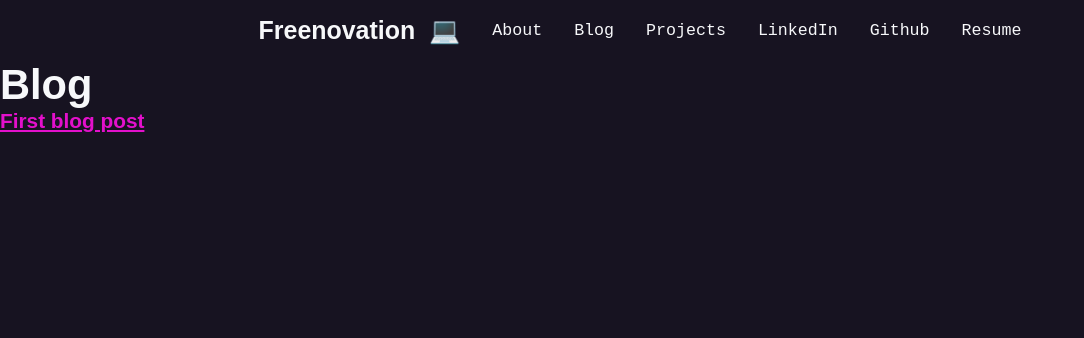
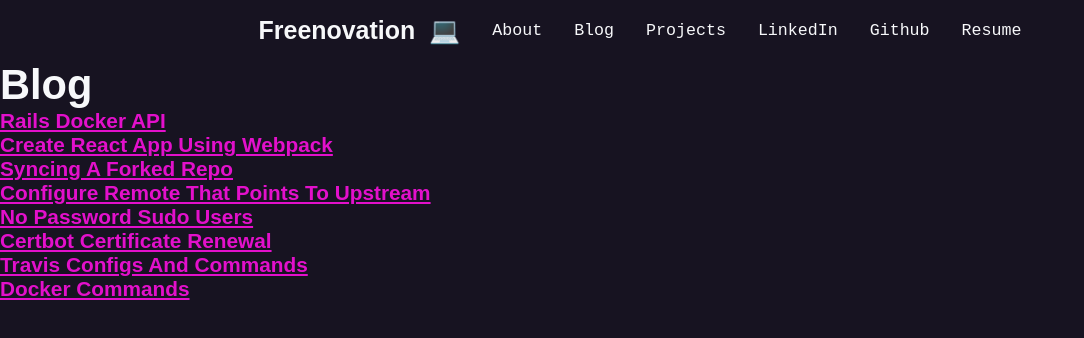
Before and after one commit to Femchengdu/portfolioAppNextjs, a Next.js app: page /blog in a window 1280 px wide. Shown: the top 338 px of the page, without its empty margins (0-1084 px from the left). Built offline with nearby package versions, Linux system fonts and the light colour scheme.

Commit message:
Read blog data from server

```diff
--- a/pages/blog/index.js
+++ b/pages/blog/index.js
@@ -1,8 +1,10 @@
 import React from "react";
 import Link from "next/link";
 
-const BlogPosts = () => {
-  const blog_posts = [{ id: 1, title: "First blog post" }];
+const BlogPosts = ({ blogPosts }) => {
+  const blog_posts = blogPosts.length
+    ? blogPosts
+    : [{ id: 1, title: "First blog post" }];
   return (
     <div>
       <h1>Blog</h1>
@@ -18,4 +20,21 @@ const BlogPosts = () => {
   );
 };
 
+export const returnBaseUrl = () => {
+  let base_url =
+    process.env.NODE_ENV === "development"
+      ? "http://localhost:3000"
+      : "https://lionfish-app-aooyz.ondigitalocean.app"; // https://v2ds.netlify.app
+
+  return base_url;
+};
+
+export async function getStaticProps() {
+  const res = await fetch(`${returnBaseUrl()}/api/blog_posts`);
+  const { blogPosts } = await res.json();
+  return {
+    props: { blogPosts },
+  };
+}
+
 export default BlogPosts;
```
